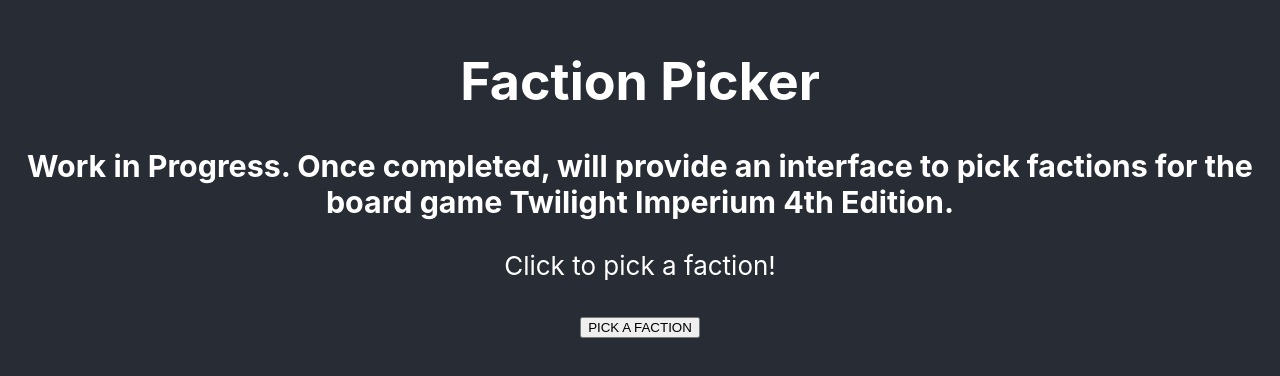
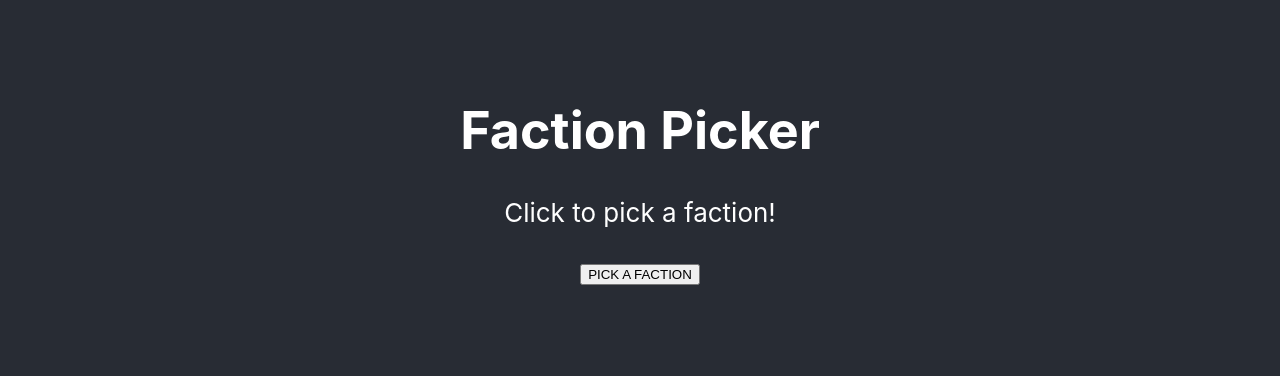
Before and after one commit to matt-marano/ti-faction-picker-webpage, a React (Create React App) app: page / in a window 1280 px wide. Shown: the part 208-584 px from the top of the page. Built offline with nearby package versions, Linux system fonts and the light colour scheme.

Commit message:
Logging faction picked for debugging!

```diff
--- a/src/App.tsx
+++ b/src/App.tsx
@@ -22,7 +22,10 @@ function pickFactionRandomly(): string {
     "Yssaril Tribes",
   ];
 
-  return factions[Math.floor(Math.random() * factions.length)];
+  const factionPicked = factions[Math.floor(Math.random() * factions.length)];
+  console.log(factionPicked);
+
+  return factionPicked;
 }
 
 function Picker() {
@@ -34,7 +37,7 @@ function Picker() {
       <button onClick={() => setFactionPicked(pickFactionRandomly())}>
         PICK A FACTION
       </button>
-      <h3>{factionPicked}</h3>
+      <h4>{factionPicked}</h4>
     </div>
   );
 }
@@ -45,10 +48,6 @@ function App() {
       <header className="App-header">
         <div>
           <h1>Faction Picker</h1>
-          <h3>
-            Work in Progress. Once completed, will provide an interface to pick
-            factions for the board game Twilight Imperium 4th Edition.
-          </h3>
           <Picker></Picker>
         </div>
       </header>
```
